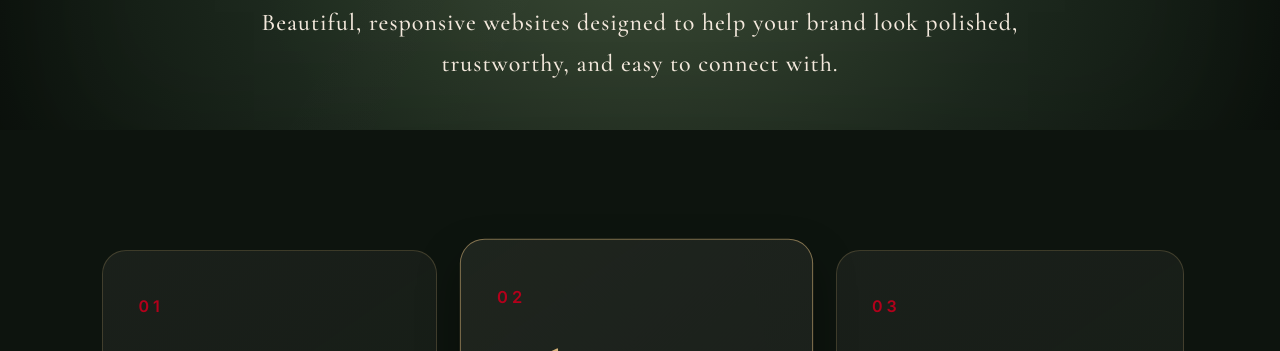
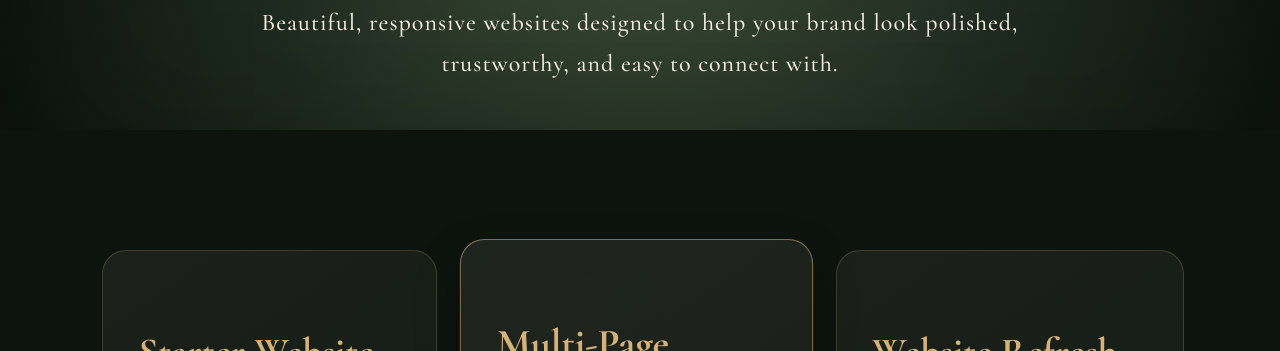
Before and after one commit to Velvetpineco/velvetpinecreative, a plain HTML site: page services.html in a window 1280 px wide. Shown: the part 449-800 px from the top of the page. Drawn offline with nearby package versions, Linux system fonts and the light colour scheme.

Commit message:
Update services.html

```diff
--- a/services.html
+++ b/services.html
@@ -63,7 +63,7 @@
 
   <div class="service-card">
 
-    <span>01</span>
+    <span></span>
 
     <h2>Starter Website</h2>
 
@@ -91,7 +91,7 @@
 
   <div class="service-card featured-card">
 
-    <span>02</span>
+    <span></span>
 
     <h2>Multi-Page Website</h2>
 
@@ -120,7 +120,7 @@
 
   <div class="service-card">
 
-    <span>03</span>
+    <span></span>
 
     <h2>Website Refresh</h2>
 
```
